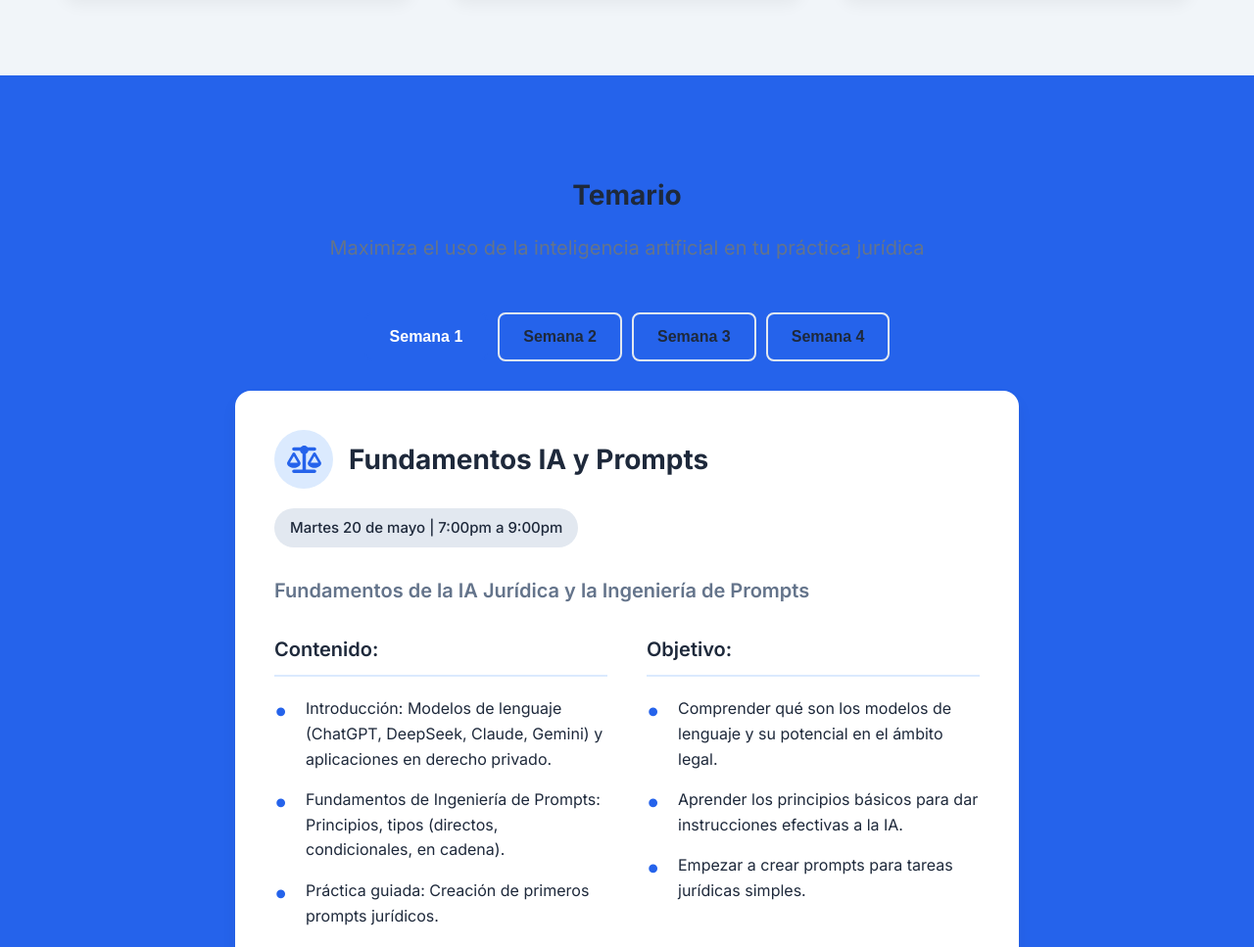
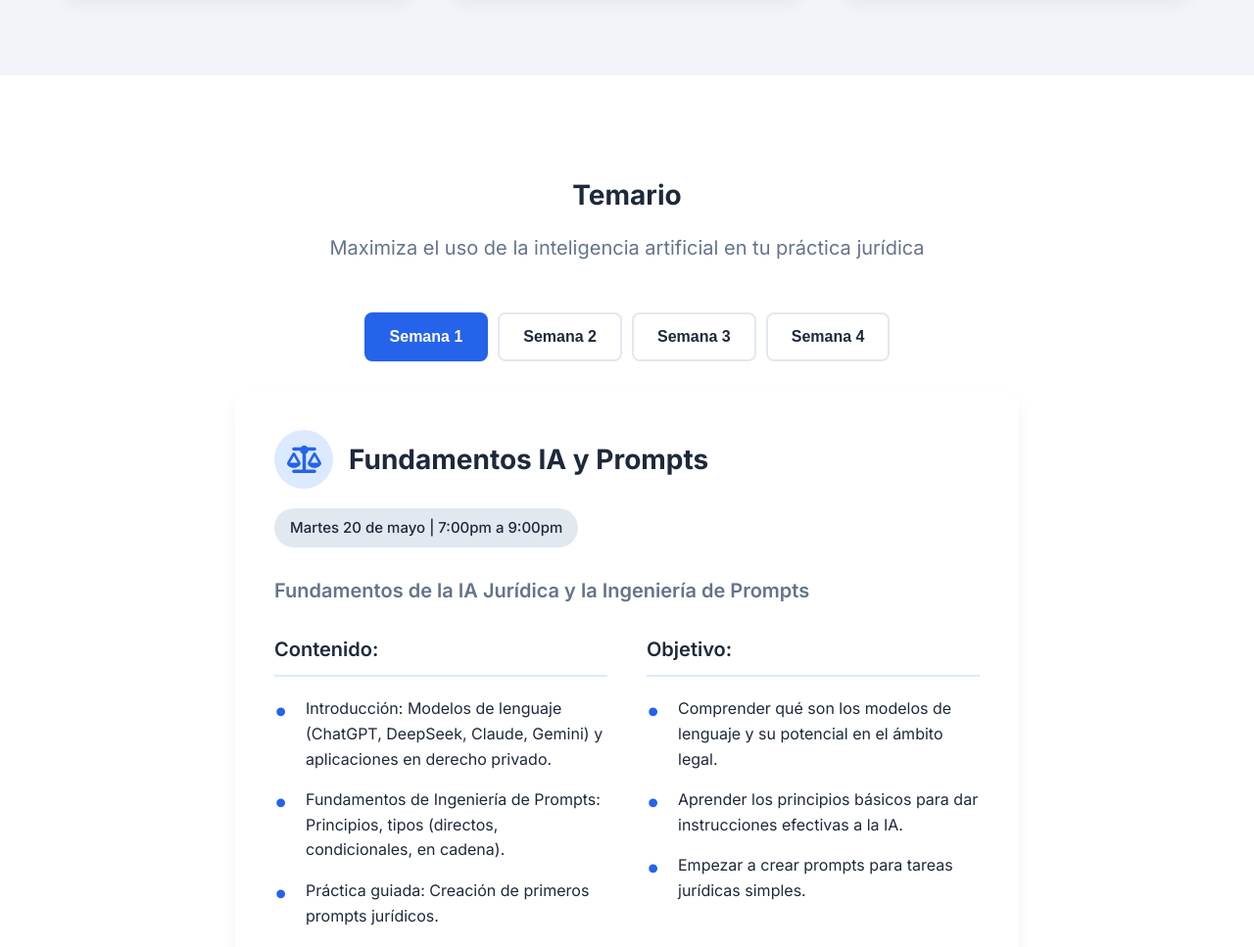
Before and after one commit to NelsonPortugalR/derecho, a plain HTML site: page index.html in a window 1280 px wide. Shown: the part 2289-3256 px from the top of the page at 98% size. Drawn offline with Linux system fonts and the light colour scheme.

Commit message:
Update index.html

```diff
--- a/index.html
+++ b/index.html
@@ -387,7 +387,7 @@
         /* Curriculum */
         .curriculum {
             padding: 100px 0 80px;
-            background-color: var(--primary);
+            background-color: white;
         }
 
         .tabs-container {
```
